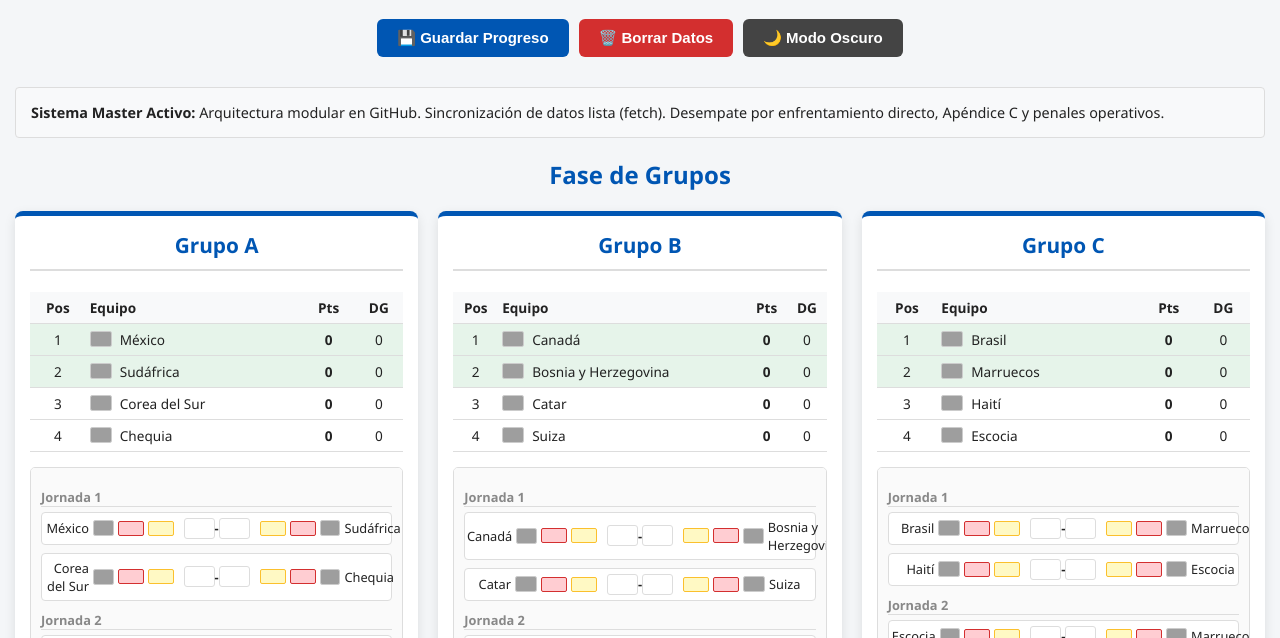
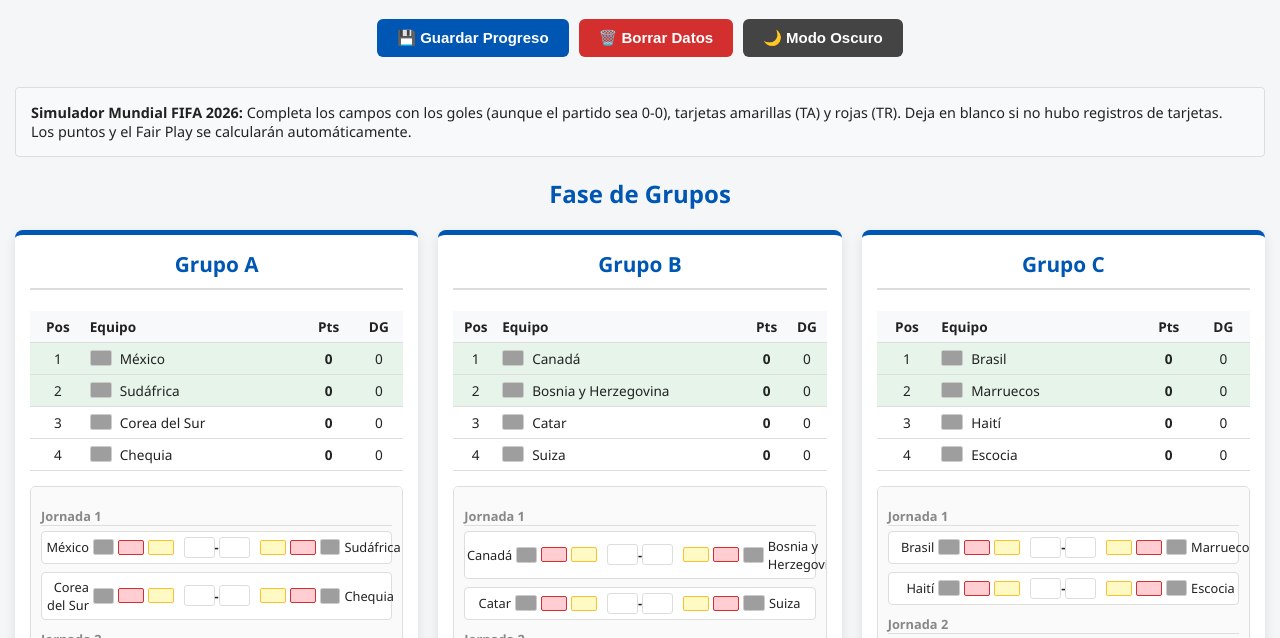
Before and after one commit to pipekampos-dotcom/simulador-worldcup2026, a plain HTML site: page index.html in a window 1280 px wide. Shown: the part 82-720 px from the top of the page. Drawn offline with Linux system fonts and the light colour scheme; grey boxes are pictures that could not be loaded.

Commit message:
Update index.html

```diff
--- a/index.html
+++ b/index.html
@@ -24,7 +24,7 @@
     </div>
 
     <div class="info-box">
-        <strong>Sistema Master Activo:</strong> Arquitectura modular en GitHub. Sincronización de datos lista (fetch). Desempate por enfrentamiento directo, Apéndice C y penales operativos.
+        <strong>Simulador Mundial FIFA 2026:</strong> Completa los campos con los goles (aunque el partido sea 0-0), tarjetas amarillas (TA) y rojas (TR). Deja en blanco si no hubo registros de tarjetas. Los puntos y el Fair Play se calcularán automáticamente.
     </div>
 
     <h2>Fase de Grupos</h2>
```
